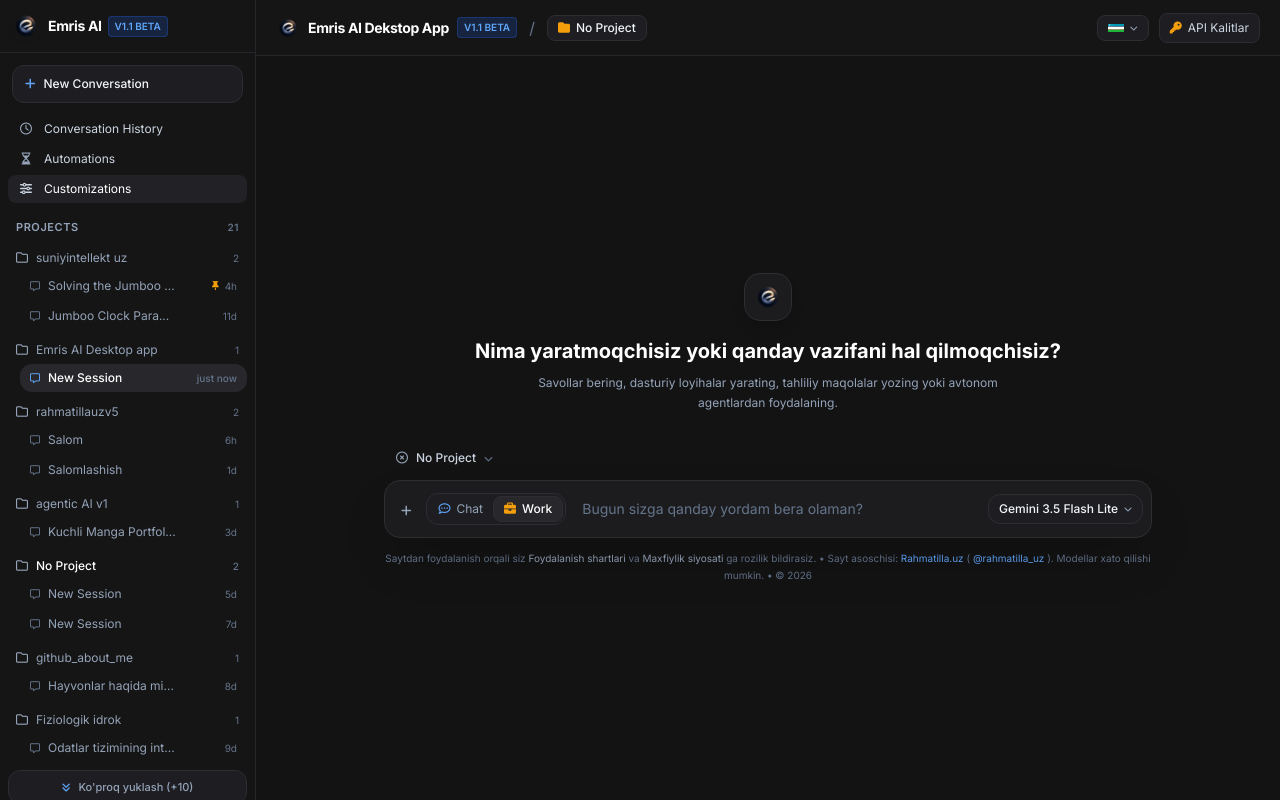
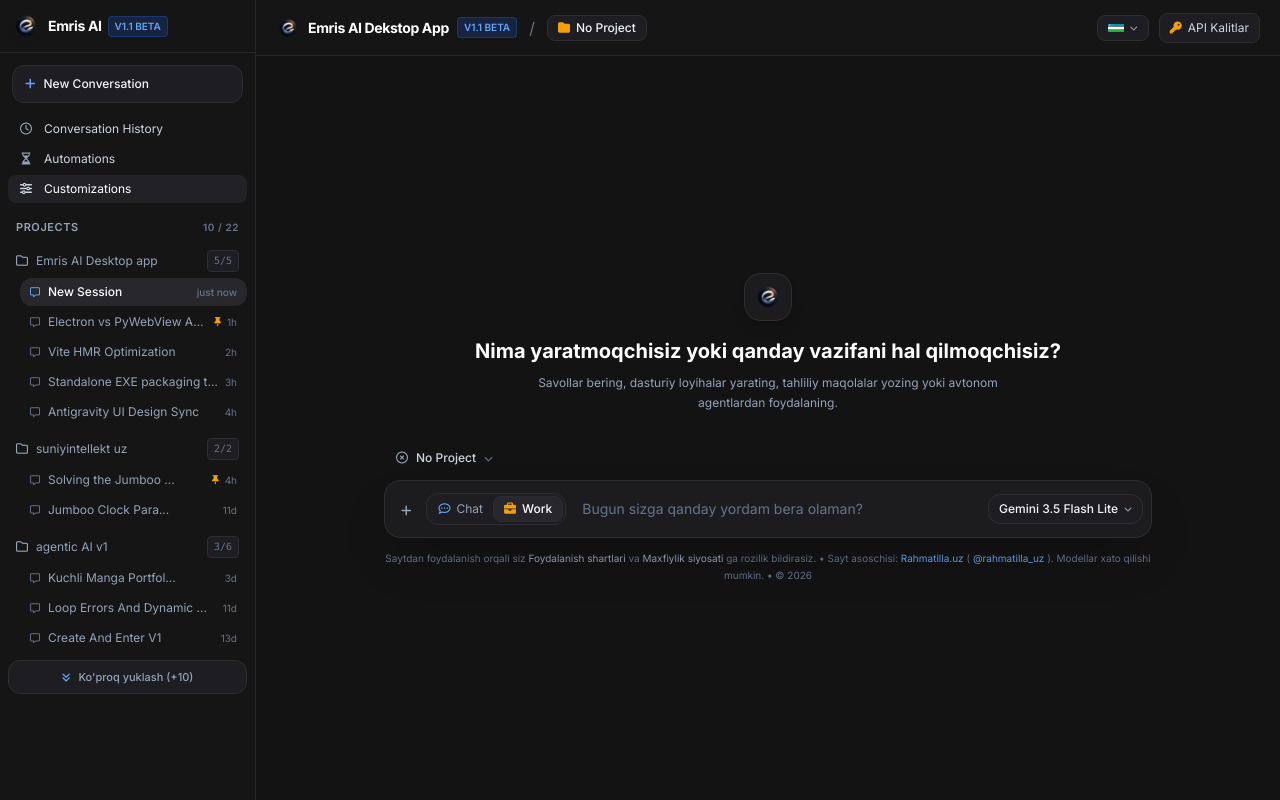
Before and after one commit to RahmatillaXudoyberdiyev/Emris-AI-desktop, a React (Vite) app in the folder frontend/: page / in a window 1280 px wide. Built offline with nearby package versions, Linux system fonts and the light colour scheme.

Commit message:
Implement cumulative 10-chat project pagination with ratio badges (e.g. 5/5, 2/2, 3/6)

```diff
--- a/frontend/src/components/Sidebar.jsx
+++ b/frontend/src/components/Sidebar.jsx
@@ -1,48 +1,67 @@
 import React, { useState } from 'react';
-import { INITIAL_ALL_CHATS } from '../constants/uiData';
+import { PROJECTS_WITH_CHATS } from '../constants/uiData';
 
 export default function Sidebar({ onSelectProject, onNewConversation, activeProjectName }) {
-    const [allChats, setAllChats] = useState(INITIAL_ALL_CHATS);
-    const [visibleCount, setVisibleCount] = useState(10);
-    const [selectedChatId, setSelectedChatId] = useState('c3');
+    const [projectData, setProjectData] = useState(PROJECTS_WITH_CHATS);
+    const [visibleBudget, setVisibleBudget] = useState(10);
+    const [selectedChatId, setSelectedChatId] = useState('c1');
+
+    const totalAvailableChats = projectData.reduce((sum, p) => sum + p.chats.length, 0);
 
     const handleNewChat = () => {
         try {
-            console.log("New conversation triggered: resetting project to No Project");
+            console.log("New conversation triggered: adding to No Project and resetting project state");
             const newChat = {
                 id: "chat_" + Date.now(),
                 title: "New Session",
                 isPinned: false,
-                project: "No Project",
                 time: "just now",
                 active: true
             };
-            setAllChats((prev) => [newChat, ...prev]);
+
+            setProjectData((prev) => {
+                const updated = [...prev];
+                const noProjIndex = updated.findIndex((p) => p.name === "No Project");
+                if (noProjIndex !== -1) {
+                    updated[noProjIndex] = {
+                        ...updated[noProjIndex],
+                        chats: [newChat, ...updated[noProjIndex].chats]
+                    };
+                } else {
+                    updated.unshift({
+                        id: "proj_no_project",
+                        name: "No Project",
+                        chats: [newChat]
+                    });
+                }
+                return updated;
+            });
+
             setSelectedChatId(newChat.id);
             if (onNewConversation) {
                 onNewConversation();
             }
         } catch (error) {
-            console.error("Error creating new chat:", error);
+            console.error("Error creating new conversation:", error);
         }
     };
 
-    const handleChatClick = (chat) => {
+    const handleChatClick = (chat, projectName) => {
         try {
-            console.log("Selected chat:", chat.title, "in project:", chat.project);
+            console.log("Selected chat:", chat.title, "in project:", projectName);
             setSelectedChatId(chat.id);
             if (onSelectProject) {
-                onSelectProject(chat.project || 'No Project');
+                onSelectProject(projectName || 'No Project');
             }
         } catch (error) {
-            console.error("Error selecting chat:", error);
+            console.error("Error clicking chat item:", error);
         }
     };
 
     const handleLoadMore = () => {
         try {
-            console.log("Loading 10 more chats in projects...");
-            setVisibleCount((prev) => Math.min(prev + 10, allChats.length));
+            console.log("Loading 10 more chats across projects...");
+            setVisibleBudget((prev) => Math.min(prev + 10, totalAvailableChats));
         } catch (error) {
             console.error("Error loading more chats:", error);
         }
@@ -52,26 +71,36 @@
         try {
             const { scrollTop, clientHeight, scrollHeight } = e.currentTarget;
             if (scrollTop + clientHeight >= scrollHeight - 30) {
-                if (visibleCount < allChats.length) {
+                if (visibleBudget < totalAvailableChats) {
                     handleLoadMore();
                 }
             }
         } catch (error) {
-            console.error("Error handling scroll pagination:", error);
+            console.error("Error in scroll pagination:", error);
         }
     };
 
-    const displayedChats = allChats.slice(0, visibleCount);
-    const hasMore = visibleCount < allChats.length;
+    let remainingQuota = visibleBudget;
+    const computedProjects = [];
+    let loadedChatsCount = 0;
 
-    const projectGroups = displayedChats.reduce((acc, chat) => {
-        const projName = chat.project || 'No Project';
-        if (!acc[projName]) {
-            acc[projName] = [];
+    for (const project of projectData) {
+        const totalInProj = project.chats.length;
+        if (remainingQuota > 0) {
+            const takeCount = Math.min(totalInProj, remainingQuota);
+            remainingQuota -= takeCount;
+            loadedChatsCount += takeCount;
+            computedProjects.push({
+                ...project,
+                visibleChats: project.chats.slice(0, takeCount),
+                ratioLabel: `${takeCount}/${totalInProj}`
+            });
+        } else {
+            break;
         }
-        acc[projName].push(chat);
-        return acc;
-    }, {});
+    }
+
+    const hasMore = loadedChatsCount < totalAvailableChats;
 
     return (
         <aside
@@ -135,7 +164,9 @@
 
             <div className="px-4 pt-3 pb-1.5 flex items-center justify-between text-[11px] font-semibold tracking-wider text-[#94a3b8] uppercase">
                 <span>Projects</span>
-                <span className="text-[10px] text-[#64748b]">{allChats.length}</span>
+                <span className="text-[10px] text-[#64748b]">
+                    {loadedChatsCount} / {totalAvailableChats}
+                </span>
             </div>
 
             <div
@@ -143,12 +174,12 @@
                 onScroll={handleScroll}
                 className="flex-1 min-h-0 overflow-y-auto px-2 space-y-2 py-1 custom-scrollbar text-xs"
             >
-                {Object.entries(projectGroups).map(([projectName, chats]) => {
-                    const isCurrentProject = activeProjectName === projectName;
+                {computedProjects.map((project) => {
+                    const isCurrentProject = activeProjectName === project.name;
                     return (
-                        <div key={projectName} className="space-y-0.5">
+                        <div key={project.id} className="space-y-0.5">
                             <div
-                                onClick={() => onSelectProject && onSelectProject(projectName)}
+                                onClick={() => onSelectProject && onSelectProject(project.name)}
                                 className={`flex items-center justify-between px-2 py-1 rounded-md cursor-pointer transition-colors ${
                                     isCurrentProject
                                         ? 'text-[#ffffff] font-medium'
@@ -157,18 +188,20 @@
                             >
                                 <div className="flex items-center gap-2 truncate">
                                     <i className="fa-regular fa-folder text-[#94a3b8] text-xs"></i>
-                                    <span className="truncate">{projectName}</span>
+                                    <span className="truncate">{project.name}</span>
                                 </div>
-                                <span className="text-[10px] text-[#64748b]">{chats.length}</span>
+                                <span className="text-[10px] text-[#64748b] font-mono px-1.5 py-0.5 rounded bg-[#1e1e22] border border-[#2e2e32]">
+                                    {project.ratioLabel}
+                                </span>
                             </div>
 
                             <div className="pl-3 space-y-0.5">
-                                {chats.map((chat) => {
+                                {project.visibleChats.map((chat) => {
                                     const isSelected = selectedChatId === chat.id;
                                     return (
                                         <div
                                             key={chat.id}
-                                            onClick={() => handleChatClick(chat)}
+                                            onClick={() => handleChatClick(chat, project.name)}
                                             className={`flex items-center justify-between px-2.5 py-1.5 rounded-xl cursor-pointer transition-colors text-xs ${
                                                 isSelected
                                                     ? 'bg-[#28282c] text-[#ffffff] font-medium'
--- a/frontend/src/constants/uiData.js
+++ b/frontend/src/constants/uiData.js
@@ -3,28 +3,71 @@
     { value: "gemini-3.1-flash-lite", label: "Gemini 3.1 Flash Lite" }
 ];
 
-export const INITIAL_ALL_CHATS = [
-    { id: "c1", title: "Solving the Jumboo ...", isPinned: true, project: "suniyintellekt uz", time: "4h" },
-    { id: "c2", title: "Jumboo Clock Para...", isPinned: false, project: "suniyintellekt uz", time: "11d" },
-    { id: "c3", title: "New Session", isPinned: false, project: "Emris AI Desktop app", time: "just now", active: true },
-    { id: "c4", title: "Salom", isPinned: false, project: "rahmatillauzv5", time: "6h" },
-    { id: "c5", title: "Salomlashish", isPinned: false, project: "rahmatillauzv5", time: "1d" },
-    { id: "c6", title: "Kuchli Manga Portfol...", isPinned: false, project: "agentic AI v1", time: "3d" },
-    { id: "c7", title: "New Session", isPinned: false, project: "No Project", time: "5d" },
-    { id: "c8", title: "New Session", isPinned: false, project: "No Project", time: "7d" },
-    { id: "c9", title: "Hayvonlar haqida mi...", isPinned: false, project: "github_about_me", time: "8d" },
-    { id: "c10", title: "Odatlar tizimining int...", isPinned: false, project: "Fiziologik idrok", time: "9d" },
-    { id: "c11", title: "Fetch GitHub README File", isPinned: false, project: "github_about_me", time: "10d" },
-    { id: "c12", title: "Folder Selection And Stora...", isPinned: false, project: "suniyintellekt uz", time: "11d" },
-    { id: "c13", title: "Storage Locations For Cha...", isPinned: false, project: "suniyintellekt uz", time: "11d" },
-    { id: "c14", title: "GitHub Folder Upload An...", isPinned: false, project: "suniyintellekt uz", time: "12d" },
-    { id: "c15", title: "Loop Errors And Dynamic ...", isPinned: false, project: "agentic AI v1", time: "13d" },
-    { id: "c16", title: "Create And Enter V1", isPinned: false, project: "agentic AI v1", time: "13d" },
-    { id: "c17", title: "v2 telegram bot 24/7", isPinned: false, project: "agentic AI v1", time: "14d", dot: true },
-    { id: "c18", title: "Building Personal Agentic ...", isPinned: false, project: "agentic AI v1", time: "14d" },
-    { id: "c19", title: "Python 3D Transformation ...", isPinned: false, project: "Fiziologik idrok", time: "15d", dot: true },
-    { id: "c20", title: "Starting New Project", isPinned: false, project: "Fiziologik idrok", time: "19d" },
-    { id: "c21", title: "Sales Forecasting App Set...", isPinned: false, project: "University Rahimjon u...", time: "20d" }
+export const PROJECTS_WITH_CHATS = [
+    {
+        id: "proj_emris",
+        name: "Emris AI Desktop app",
+        chats: [
+            { id: "c1", title: "New Session", isPinned: false, time: "just now", active: true },
+            { id: "c2", title: "Electron vs PyWebView Analysis", isPinned: true, time: "1h" },
+            { id: "c3", title: "Vite HMR Optimization", isPinned: false, time: "2h" },
+            { id: "c4", title: "Standalone EXE packaging test", isPinned: false, time: "3h" },
+            { id: "c5", title: "Antigravity UI Design Sync", isPinned: false, time: "4h" }
+        ]
+    },
+    {
+        id: "proj_suniyintellekt",
+        name: "suniyintellekt uz",
+        chats: [
+            { id: "c6", title: "Solving the Jumboo ...", isPinned: true, time: "4h" },
+            { id: "c7", title: "Jumboo Clock Para...", isPinned: false, time: "11d" }
+        ]
+    },
+    {
+        id: "proj_agentic_ai",
+        name: "agentic AI v1",
+        chats: [
+            { id: "c8", title: "Kuchli Manga Portfol...", isPinned: false, time: "3d" },
+            { id: "c9", title: "Loop Errors And Dynamic ...", isPinned: false, time: "11d" },
+            { id: "c10", title: "Create And Enter V1", isPinned: false, time: "13d" },
+            { id: "c11", title: "v2 telegram bot 24/7", isPinned: false, time: "14d", dot: true },
+            { id: "c12", title: "Building Personal Agentic ...", isPinned: false, time: "14d" },
+            { id: "c13", title: "Reflective Verifier Agent", isPinned: false, time: "15d" }
+        ]
+    },
+    {
+        id: "proj_rahmatillauzv5",
+        name: "rahmatillauzv5",
+        chats: [
+            { id: "c14", title: "Salom", isPinned: false, time: "6h" },
+            { id: "c15", title: "Salomlashish", isPinned: false, time: "1d" }
+        ]
+    },
+    {
+        id: "proj_github",
+        name: "github_about_me",
+        chats: [
+            { id: "c16", title: "Hayvonlar haqida mi...", isPinned: false, time: "8d" },
+            { id: "c17", title: "Fetch GitHub README File", isPinned: false, time: "10d" }
+        ]
+    },
+    {
+        id: "proj_fiziologik",
+        name: "Fiziologik idrok",
+        chats: [
+            { id: "c18", title: "Odatlar tizimining int...", isPinned: false, time: "9d" },
+            { id: "c19", title: "Python 3D Transformation ...", isPinned: false, time: "15d", dot: true },
+            { id: "c20", title: "Starting New Project", isPinned: false, time: "19d" }
+        ]
+    },
+    {
+        id: "proj_no_project",
+        name: "No Project",
+        chats: [
+            { id: "c21", title: "New Session", isPinned: false, time: "5d" },
+            { id: "c22", title: "New Session", isPinned: false, time: "7d" }
+        ]
+    }
 ];
 
 export const PROJECTS_LIST = [
```
